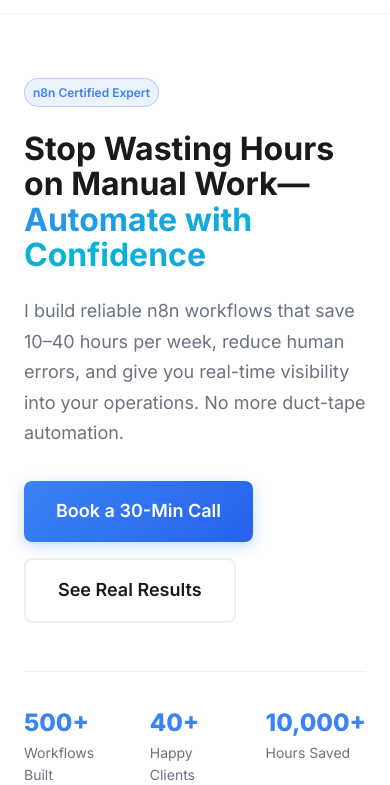
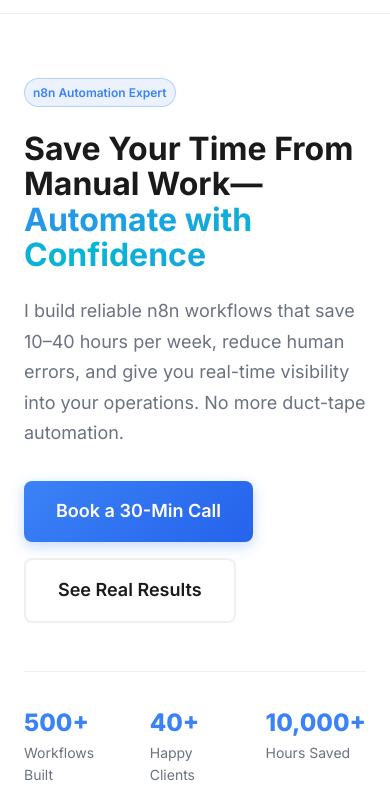
Before and after one commit to Sandiyasadev/portofolio, an Astro site: page / in a window 390 px wide. Shown: the part 59-844 px from the top of the page. Built offline with nearby package versions, Linux system fonts and the light colour scheme; Astro itself is replaced by a stand-in of ours.

Commit message:
mobilefix 3

```diff
--- a/src/components/Footer.astro
+++ b/src/components/Footer.astro
@@ -31,7 +31,7 @@
           <img src="/favicon.png" alt="Logo" class="logo-icon" />
           <span class="logo-text">Sandiyasa</span>
         </a>
-        <p>Reliable workflows that save hours—not just demos.</p>
+        <p>Reliable workflows that save hours.</p>
       </div>
 
       <div class="footer-links">
--- a/src/pages/index.astro
+++ b/src/pages/index.astro
@@ -107,8 +107,8 @@
 
 <Layout title="n8n Expert | Automation Architect - Automate Smarter">
   <HeroSection
-    badge="n8n Certified Expert"
-    title="Stop Wasting Hours on Manual Work"
+    badge="n8n Automation Expert"
+    title="Save Your Time From Manual Work"
     highlight="Automate with Confidence"
     subtitle="I build reliable n8n workflows that save 10–40 hours per week, reduce human errors, and give you real-time visibility into your operations. No more duct-tape automation."
     primaryCTA={{ text: 'Book a 30-Min Call', href: '/contact' }}
```
Also changed, not shown: 1 other file.
